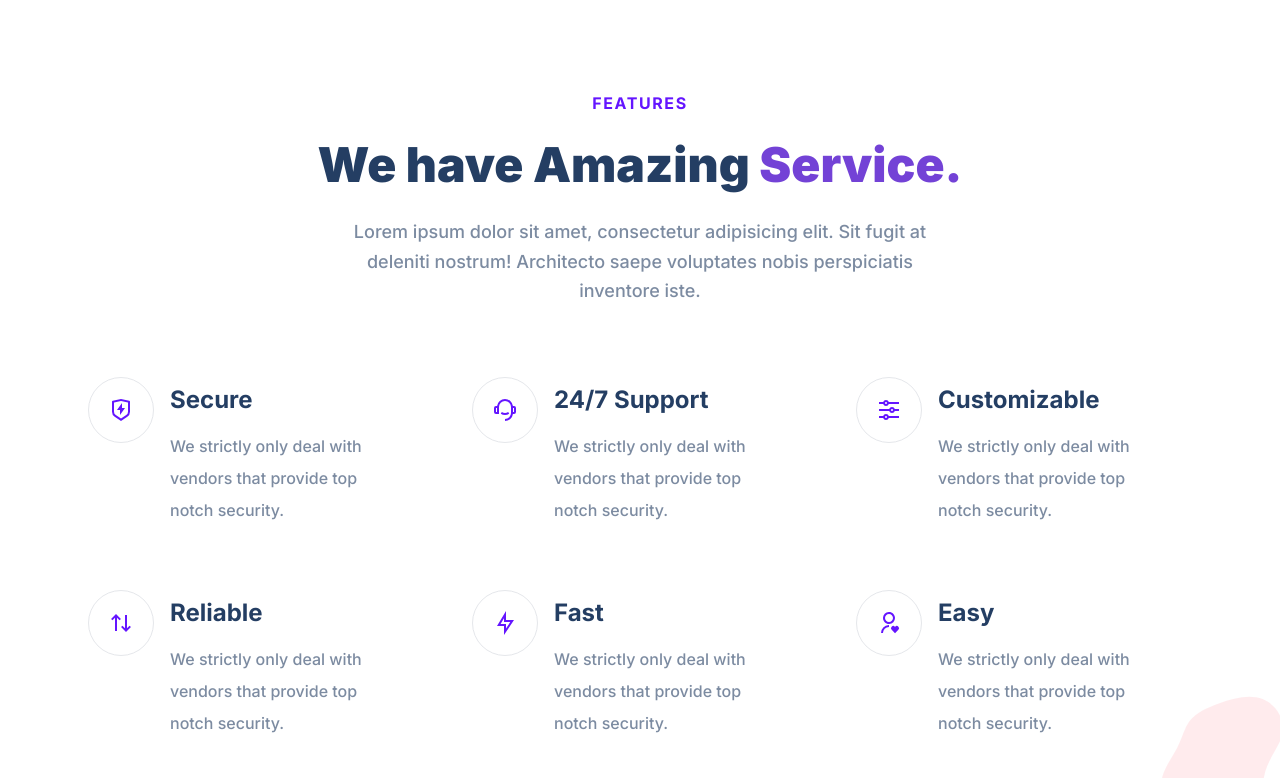
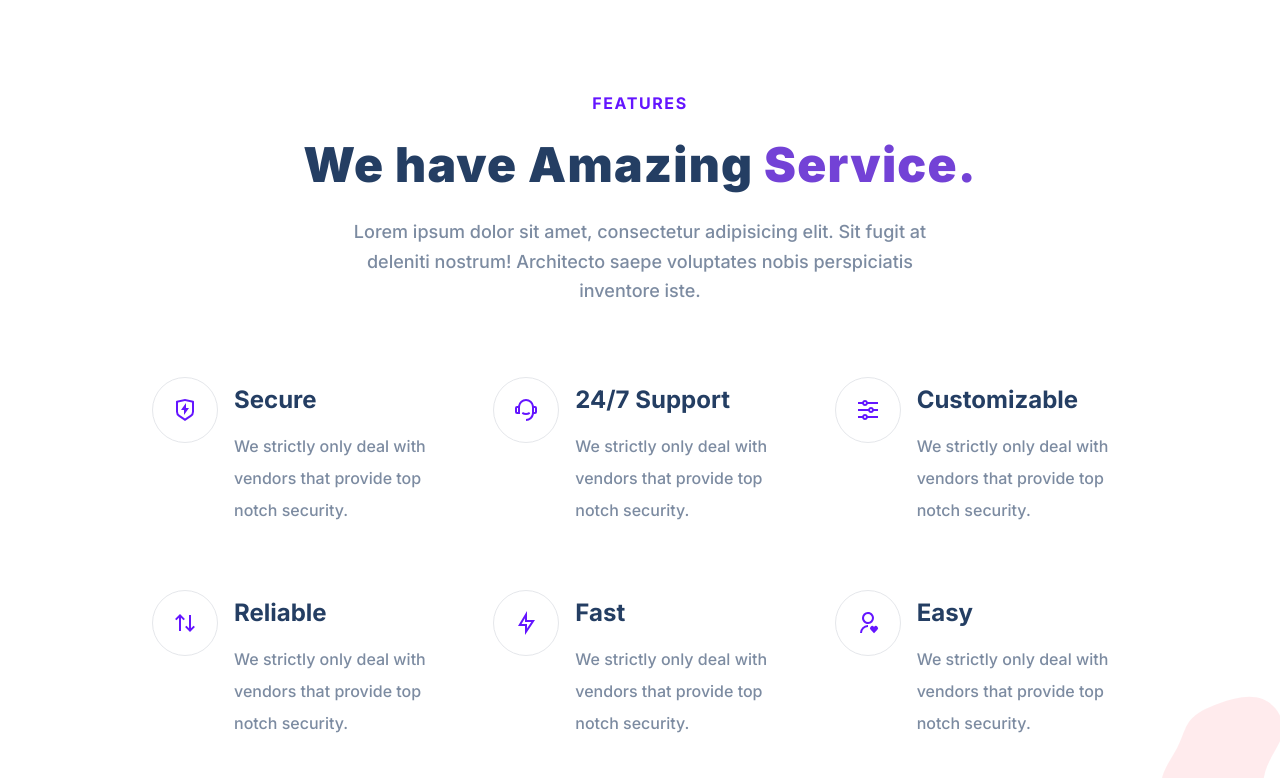
Before and after one commit to elizabeth-1212/Treact-Final, a plain HTML site: page index.html in a window 1280 px wide. Shown: the part 797-1575 px from the top of the page. Drawn offline with Linux system fonts and the light colour scheme.

Commit message:
changes1

```diff
--- a/index.html
+++ b/index.html
@@ -134,9 +134,9 @@
     <main>
       <section id="features">
         <div class="container">
-          <div class="features__row">
-            <h4 class="section__h4">FEATURES</h4>
-            <h1 class="section__h1">
+          <div class="row__narrow">
+            <h4 class="section__tag">FEATURES</h4>
+            <h1 class="section__title">
               We have Amazing <span class="purple">Service.</span>
             </h1>
             <p class="section__para">
@@ -147,13 +147,13 @@
             <div class="features">
               <div class="feature">
                 <div class="feature__row">
-                  <div class="img__wrapper">
+                  <figure class="feature__img--wrapper">
                     <img
                       class="feature__img"
                       src="./assets/shield-icon.daefe14b320b14fbd9cbd18908ac93ec.svg"
                       alt=""
                     />
-                  </div>
+                  </figure>
                   <div class="feature__text">
                     <h2 class="feature__title">Secure</h2>
                     <p class="feature__para">
@@ -165,13 +165,13 @@
               </div>
               <div class="feature">
                 <div class="feature__row">
-                  <div class="img__wrapper">
+                  <figure class="feature__img--wrapper">
                     <img
                       class="feature__img"
                       src="./assets/support-icon.f9253ffa8cb6ffde5bbaa05eb5136375.svg"
                       alt=""
                     />
-                  </div>
+                  </figure>
                   <div class="feature__text">
                     <h2 class="feature__title">24/7 Support</h2>
                     <p class="feature__para">
@@ -183,13 +183,13 @@
               </div>
               <div class="feature">
                 <div class="feature__row">
-                  <div class="img__wrapper">
+                  <figure class="feature__img--wrapper">
                     <img
                       class="feature__img"
                       src="./assets/customize-icon.367468c90fd796009b97fbfba67b2c6a.svg"
                       alt=""
                     />
-                  </div>
+                  </figure>
                   <div class="feature__text">
                     <h2 class="feature__title">Customizable</h2>
                     <p class="feature__para">
@@ -201,13 +201,13 @@
               </div>
               <div class="feature">
                 <div class="feature__row">
-                  <div class="img__wrapper">
+                  <figure class="feature__img--wrapper">
                     <img
                       class="feature__img"
                       src="./assets/reliable-icon.1367510a8f0a1bec76dc425d25f92f43.svg"
                       alt=""
                     />
-                  </div>
+                  </figure>
                   <div class="feature__text">
                     <h2 class="feature__title">Reliable</h2>
                     <p class="feature__para">
@@ -219,13 +219,13 @@
               </div>
               <div class="feature">
                 <div class="feature__row">
-                  <div class="img__wrapper">
+                  <figure class="feature__img--wrapper">
                     <img
                       class="feature__img"
                       src="./assets/fast-icon.dbb971a73d4805d2fc3bcdacdb55beba.svg"
                       alt=""
                     />
-                  </div>
+                  </figure>
                   <div class="feature__text">
                     <h2 class="feature__title">Fast</h2>
                     <p class="feature__para">
@@ -237,13 +237,13 @@
               </div>
               <div class="feature">
                 <div class="feature__row">
-                  <div class="img__wrapper">
+                  <figure class="feature__img--wrapper">
                     <img
                       class="feature__img"
                       src="./assets/simple-icon.673b7e1750b2a4ef32907fc164828d00.svg"
                       alt=""
                     />
-                  </div>
+                  </figure>
                   <div class="feature__text">
                     <h2 class="feature__title">Easy</h2>
                     <p class="feature__para">
--- a/styles.css
+++ b/styles.css
@@ -43,18 +43,26 @@ section {
     letter-spacing: 1.6px;
 }
 
-.section__h1 {
+.section__tag {
+    font-size: 16px;
+    color: #6415ff;
+    letter-spacing: 1.6px;
+    font-weight: 700;
+    text-transform: uppercase;
+}
+
+.section__title {
     font-size: 48px;
     font-weight: 900;
     color: rgb(36, 62, 99);
     line-height: 1.5;
     margin: 16px 0;
+    letter-spacing: 0.025em;
 }
 
 .section__para {
     font-size: 18px;
     font-weight: 500;
-    max-width: 576px;
     color: #7c8ba1;
     line-height: 1.625;
 }
@@ -155,13 +163,13 @@ nav {
     background-color: rgba(80, 17, 204);
 }
 
-ul {
+/*ul {
     display: flex;
 }
 
 li {
     list-style-type: none;
-}
+}*/
 
 a {
     text-decoration: none;
@@ -376,11 +384,24 @@ svg:not(:root) {
     position: relative;
 }
 
-.features__row {
+#features .row__narrow {
     display: flex;
     flex-direction: column;
     align-items: center;
 }
+
+.row__narrow {
+    width: 100%;
+    max-width: 1024px;
+    margin: 0 auto;
+}
+
+#features .section__title, #pricing .section__title {
+    text-align: center;
+}
+
+
+
 
 .features {
     display: flex;
@@ -400,6 +421,7 @@ svg:not(:root) {
 
 #features .section__para {
     text-align: center;
+    max-width: 576px;
 }
 
 .feature__img {
@@ -407,7 +429,7 @@ svg:not(:root) {
     width: 24px;
 }
 
-.img__wrapper {
+.feature__img--wrapper {
     display: flex;
     border: 1px solid #e5e7eb;
     border-radius: 500px;
```
